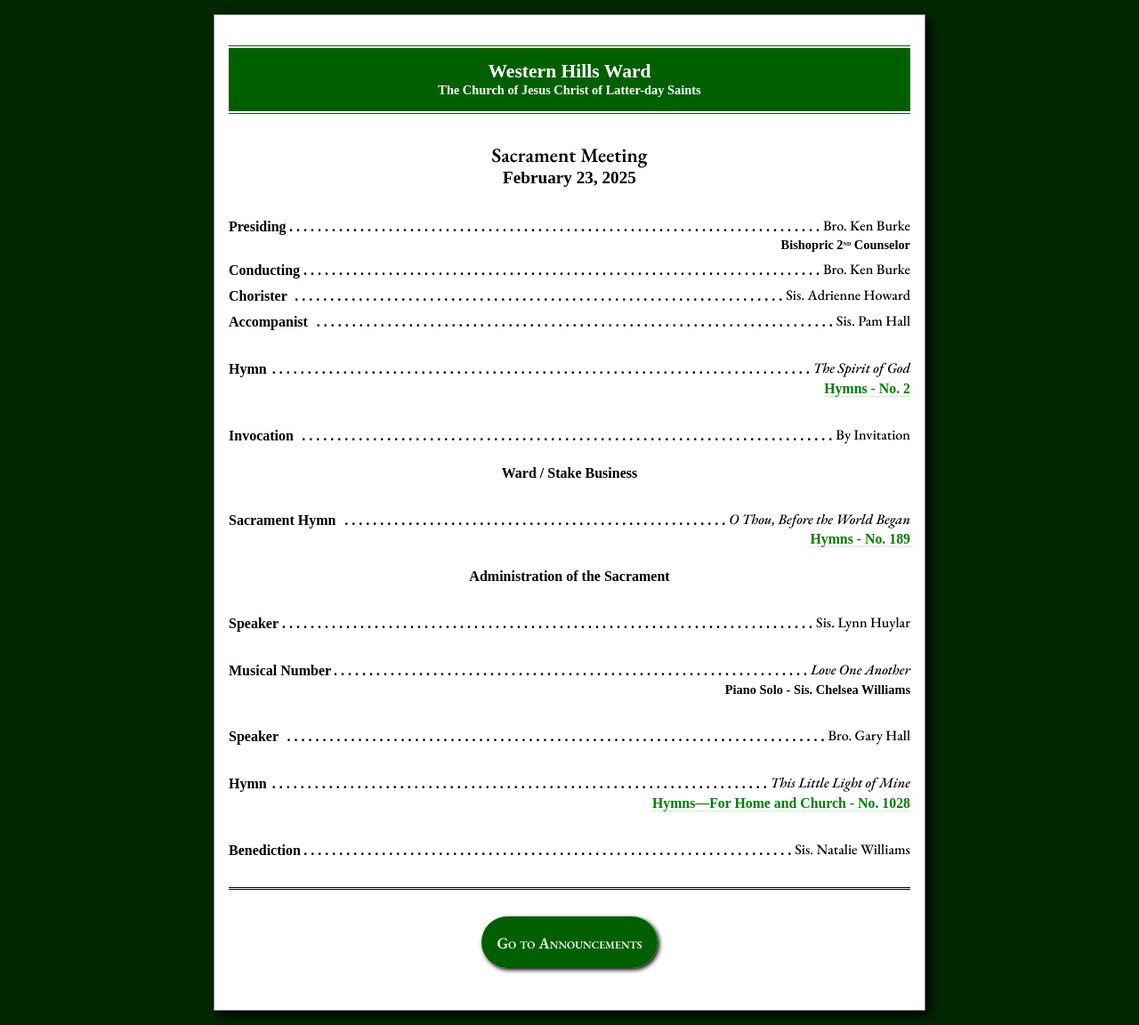
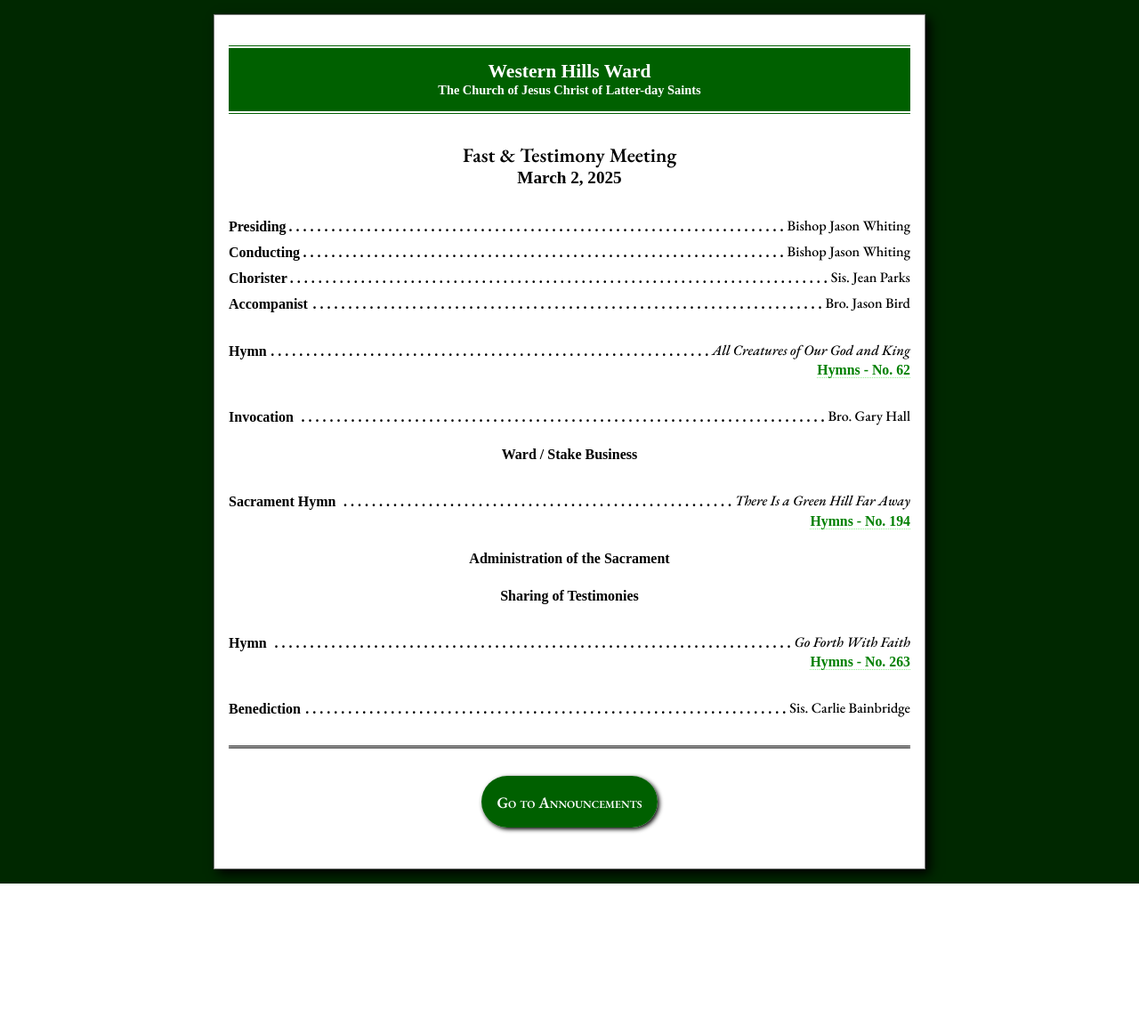
Before and after one commit to Wyoming-C64/westernhillsbulletin, a PHP site: page / in a window 1280 px wide. Shown: the whole page at 89% size. After the commit the page ends 993 px from the top, so only its background shows below. Run offline with PHP 8.4, Linux system fonts and the light colour scheme; some web fonts are replaced.

Commit message:
March 2, 2025

```diff
--- a/htdocs/globals.php
+++ b/htdocs/globals.php
@@ -1,6 +1,6 @@
 <?php
 
-$meetingDate = strtotime('February 23, 2025 10:30:00 am');
-$Fast_And_Testimony = FALSE;
+$meetingDate = strtotime('March 2, 2025 10:30:00 am');
+$Fast_And_Testimony = TRUE;
 
 ?>
--- a/htdocs/index.php
+++ b/htdocs/index.php
@@ -12,43 +12,43 @@
   //   'name' => 'Pres. Ronald Lopez',
   //   'subline' => 'Cheyenne Wyoming Stake'
   // ),
-  // array(
-  //   'assignment' => 'Presiding',
-  //   'name' => 'Bishop Jason Whiting',
-  //   'subline' => ''
-  // ),
+  array(
+    'assignment' => 'Presiding',
+    'name' => 'Bishop Jason Whiting',
+    'subline' => ''
+  ),
   // array(
   //   'assignment' => 'Presiding',
   //   'name' => 'Bro. Michael Howard',
   //   'subline' => 'Bishopric 1<span class="super-ordinal">st</span> Counselor'
   // ),
+  // array(
+  //   'assignment' => 'Presiding',
+  //   'name' => 'Bro. Ken Burke',
+  //   'subline' => 'Bishopric 2<span class="super-ordinal">nd</span> Counselor'
+  // ),
   array(
-    'assignment' => 'Presiding',
-    'name' => 'Bro. Ken Burke',
-    'subline' => 'Bishopric 2<span class="super-ordinal">nd</span> Counselor'
+    'assignment' => 'Conducting',
+    'name' => 'Bishop Jason Whiting',
+    'subline' => ''
   ),
-  // array(
-  //   'assignment' => 'Conducting',
-  //   'name' => 'Bishop Jason Whiting',
-  //   'subline' => ''
-  // ),
   // array(
   //   'assignment' => 'Conducting',
   //   'name' => 'Bro. Michael Howard',
   //   'subline' => 'Bishopric 1<span class="super-ordinal">st</span> Counselor'
   // ),
-  array(
-    'assignment' => 'Conducting',
-    'name' => 'Bro. Ken Burke',
-    // 'subline' => 'Bishopric 2<span class="super-ordinal">nd</span> Counselor'
-  ),
+  // array(
+  //   'assignment' => 'Conducting',
+  //   'name' => 'Bro. Ken Burke',
+  //   // 'subline' => 'Bishopric 2<span class="super-ordinal">nd</span> Counselor'
+  // ),
   array(
     'assignment' => 'Chorister',
-    'name' => 'Sis. Adrienne Howard',
+    'name' => 'Sis. Jean Parks',
   ),
   array(
     'assignment' => 'Accompanist',
-    'name' => 'Sis. Pam Hall',
+    'name' => 'Bro. Jason Bird',
   ),
   // array(
   //   'assignment' => 'Accompanist',
@@ -59,20 +59,20 @@
 $hymns = array(
   'opening' => array(
     'assignment' => 'Hymn',
-    'reference' => 2,
-    'name' => "The Spirit of God",
+    'reference' => 62,
+    'name' => "All Creatures of Our God and King",
   ),
   'sacrament' => array(
     'assignment' => 'Sacrament Hymn',
-    'reference' => 189,
-    'name' => "O Thou, Before the World Began",
+    'reference' => 194,
+    'name' => "There Is a Green Hill Far Away",
     // 'tune' => 'Hancock',
   ),
   'closing' => array(
     'assignment' => 'Hymn',
-    'reference' => 1028,
-    'name' => "This Little Light of Mine",
-    'href' => "https://www.churchofjesuschrist.org/study/music/hymns-for-home-and-church/this-little-light-of-mine-release-3?lang=eng"
+    'reference' => 263,
+    'name' => "Go Forth With Faith",
+    // 'href' => ""
   ),
 );
 
@@ -83,11 +83,11 @@
   //   'reference' => 0,
   //   // 'tune' => "",
   // ),
-  array(
-    'assignment' => 'Musical Number',
-    'name' => "<i>Love One Another</i>",
-    'subline' => "Piano Solo - Sis. Chelsea Williams"
-  )
+  // array(
+  //   'assignment' => 'Musical Number',
+  //   'name' => "<i>Love One Another</i>",
+  //   'subline' => "Piano Solo - Sis. Chelsea Williams"
+  // )
 );
 
 $firstSpeakers = array(
@@ -142,12 +142,12 @@
 $prayers = array(
   'Invocation' => array(
     'assignment' => 'Invocation',
-    'name' => 'By Invitation',
+    'name' => 'Bro. Gary Hall',
     // 'subline' => 'Colorado Fort Collins Mission'
   ),
   'Benediction' => array(
     'assignment' => 'Benediction',
-    'name' => 'Sis. Natalie Williams',
+    'name' => 'Sis. Carlie Bainbridge',
     // 'subline' => ''
   )
 );
```
